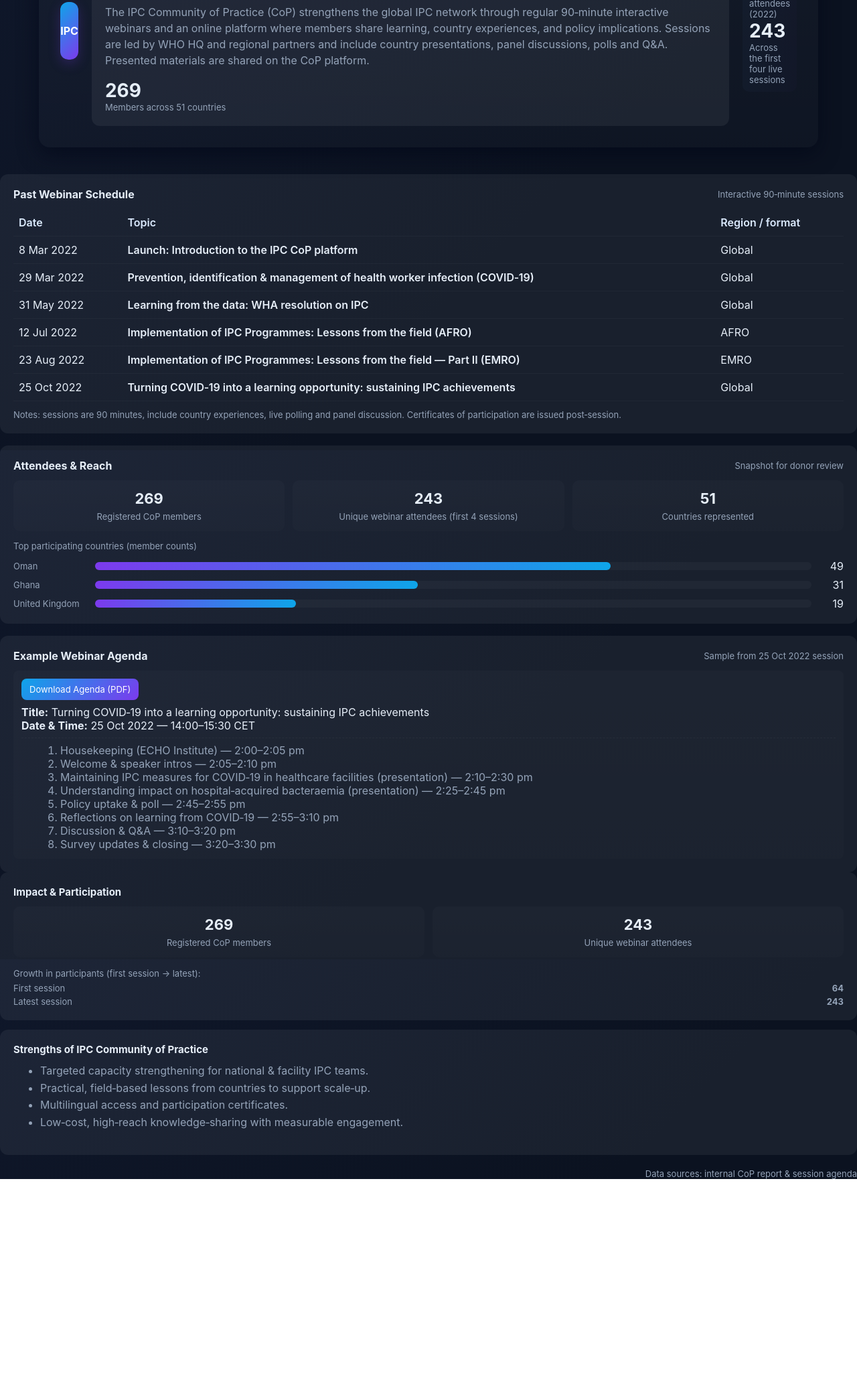
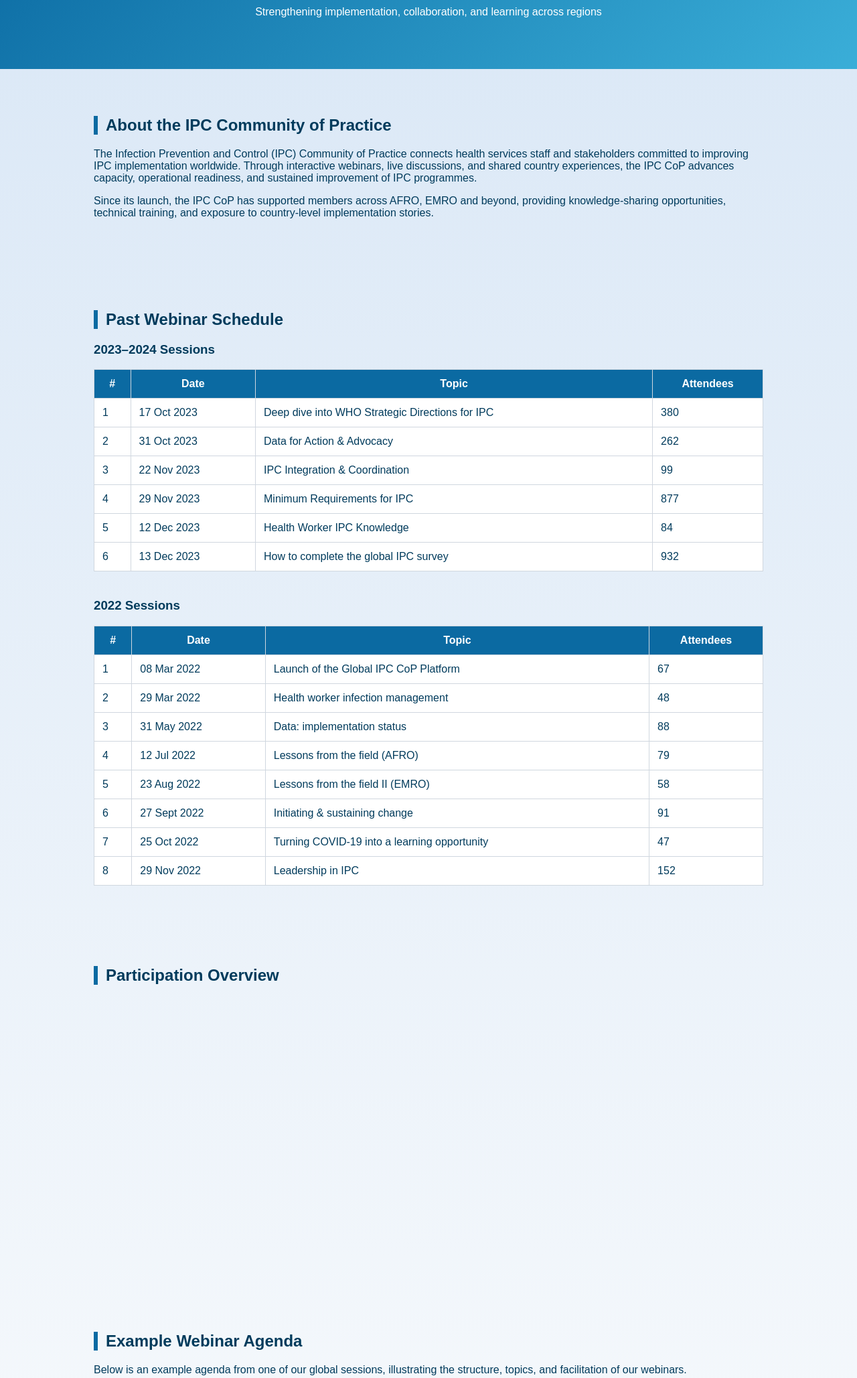
Before and after one commit to nbellaretest/graph_IPC_CoP_webinars, a plain HTML site: page index.html in a window 1280 px wide. Shown: the part 168-2225 px from the top of the page at 67% size. Before the commit the page ends 1928 px from the top, so only its background shows below. Drawn offline with nearby package versions, Linux system fonts and the light colour scheme.

Commit message:
Update index.html
temporary chat gpt

```diff
--- a/index.html
+++ b/index.html
@@ -1,185 +1,170 @@
-<!doctype html>
+<!DOCTYPE html>
 <html lang="en">
 <head>
-<meta charset="utf-8" />
-<meta name="viewport" content="width=device-width,initial-scale=1" />
-<title>IPC Community of Practice — Donor One‑Pager</title>
+<meta charset="UTF-8">
+<title>IPC Community of Practice – Knowledge Sharing & Webinars</title>
 <style>
-  :root{
-    --bg1: linear-gradient(135deg,#0f172a 0%, #0b1220 60%);
-    --card: linear-gradient(135deg,#0ea5e9 0%, #7c3aed 100%);
-    --muted: #94a3b8;
-    --glass: rgba(255,255,255,0.06);
-    --glass-2: rgba(255,255,255,0.03);
-    --accent: #60a5fa;
-    font-family: Inter,ui-sans-serif,system-ui,-apple-system,"Segoe UI",Roboto,"Helvetica Neue",Arial;
-  }
-  html,body{height:100%;margin:0;background:var(--bg1);color:#e6eef8}
-  .wrapper{max-width:1100px;margin:40px auto;padding:32px;border-radius:16px;background:linear-gradient(180deg, rgba(255,255,255,0.03), rgba(255,255,255,0.015));box-shadow:0 10px 30px rgba(2,6,23,0.6)}
-  header{display:flex;align-items:center;gap:20px}
-  .logo{width:86px;height:86px;border-radius:12px;background:var(--card);display:flex;align-items:center;justify-content:center;font-weight:700;color:white;box-shadow:0 6px 18px rgba(124,58,237,0.25)}
-  h1{margin:0;font-size:20px}
-  p.lead{margin:6px 0 0;color:var(--muted)}
-  .grid{display:grid;grid-template-columns:1fr 360px;gap:24px;margin-top:22px}
-  .card{background:var(--glass);padding:20px;border-radius:12px}
-  .section-title{display:flex;justify-content:space-between;align-items:center}
-  .kpi{display:flex;gap:12px;align-items:center}
-  .big-num{font-size:28px;font-weight:700}
-  .small{color:var(--muted);font-size:13px}
-  /* Past webinars table */
-  table{width:100%;border-collapse:collapse;margin-top:12px}
-  th,td{padding:10px 8px;text-align:left;border-bottom:1px solid rgba(255,255,255,0.03)}
-  th{font-weight:600;color:#dbeafe}
-  td.topic{font-weight:600}
-  /* visuals */
-  .stats{display:flex;gap:12px;margin-top:12px}
-  .stat-card{flex:1;padding:14px;border-radius:10px;background:linear-gradient(180deg,rgba(255,255,255,0.02),rgba(255,255,255,0.01));text-align:center}
-  .stat-card h3{margin:0;font-size:22px}
-  .stat-card p{margin:6px 0 0;color:var(--muted)}
-  /* simple bar chart for countries */
-  .bars{display:flex;flex-direction:column;gap:8px;margin-top:12px}
-  .bar{display:flex;align-items:center;gap:12px}
-  .bar .label{width:110px;font-size:13px;color:var(--muted)}
-  .bar .track{flex:1;height:12px;background:var(--glass-2);border-radius:8px;position:relative}
-  .bar .fill{height:100%;border-radius:8px;background:linear-gradient(90deg,#7c3aed,#0ea5e9)}
-  .agenda{margin-top:12px;background:linear-gradient(180deg, rgba(255,255,255,0.02), rgba(255,255,255,0.01));padding:12px;border-radius:8px}
-  footer{margin-top:20px;color:var(--muted);font-size:13px;display:flex;justify-content:space-between;align-items:center}
-  /* responsive */
-  @media(max-width:880px){.grid{grid-template-columns:1fr;}.logo{width:64px;height:64px}.wrapper{margin:20px;padding:18px}}
+    body {
+        margin: 0;
+        font-family: Arial, sans-serif;
+        background: linear-gradient(180deg,#d9e7f6,#f6f9fc);
+        color: #003B5C;
+    }
+    header {
+        padding: 60px 40px;
+        text-align: center;
+        background: linear-gradient(135deg,#0b6aa2,#3aaed8);
+        color: white;
+    }
+    section {
+        padding: 50px 40px;
+        max-width: 1000px;
+        margin: auto;
+    }
+    h2 {
+        border-left: 6px solid #0b6aa2;
+        padding-left: 12px;
+        margin-bottom: 20px;
+    }
+    table {
+        width: 100%;
+        border-collapse: collapse;
+        margin-top: 10px;
+        background: white;
+    }
+    table th, table td {
+        padding: 12px;
+        border: 1px solid #d0d7df;
+    }
+    table th {
+        background: #0b6aa2;
+        color: white;
+    }
+    .chart-container {
+        width: 400px;
+        margin: 30px auto;
+    }
+    .btn {
+        display: inline-block;
+        margin-top: 20px;
+        padding: 12px 22px;
+        background: #0b6aa2;
+        color: white;
+        text-decoration: none;
+        border-radius: 6px;
+    }
 </style>
 </head>
+
 <body>
-  <div class="wrapper">
-    <header>
-      <div class="logo">IPC</div>
-      <div>
-        <h1>Infection Prevention & Control — Global Community of Practice</h1>
-        <p class="lead">Overview highlighting webinars, reach and sample agenda"grid">
-      <main>
-        <section class="card">
-          <div class="section-title"><h2 style="margin:0;font-size:16px">About the IPC Community of Practice & Webinars</h2></div>
-          <p style="margin-top:12px;color:var(--muted);line-height:1.5">The IPC Community of Practice (CoP) strengthens the global IPC network through regular 90‑minute interactive webinars and an online platform where members share learning, country experiences, and policy implications. Sessions are led by WHO HQ and regional partners and include country presentations, panel discussions, polls and Q&A. Presented materials are shared on the CoP platform.</p>
 
-              <div class="big-num">269</div>
-              <div class="small">Members across 51 countries</div>
-            </div>
-            <div style="flex:1;padding:10px;border-radius:10px;background:linear-gradient(90deg,rgba(96,165,250,0.03),rgba(124,58,237,0.02));">
-              <div class="small">Unique webinar attendees (2022)</div>
-              <div class="big-num">243</div>
-              <div class="small">Across the first four live sessions</div>
-            </div>
-          </div>
-        </section>
+<header>
+    <h1>IPC Community of Practice<br>Knowledge Sharing & Global Training Webinars</h1>
+    <p>Strengthening implementation, collaboration, and learning across regions</p>
+</header>
 
-        <section class="card" style="margin-top:18px">
-          <div class="section-title">
-            <h2 style="margin:0;font-size:16px">Past Webinar Schedule</h2>
-            <div class="small">Interactive 90‑minute sessions</div>
-          </div>
+<section>
+    <h2>About the IPC Community of Practice</h2>
+    <p>
+        The Infection Prevention and Control (IPC) Community of Practice connects health services staff
+        and stakeholders committed to improving IPC implementation worldwide. Through interactive
+        webinars, live discussions, and shared country experiences, the IPC CoP advances capacity,
+        operational readiness, and sustained improvement of IPC programmes.
+    </p>
+    <p>
+        Since its launch, the IPC CoP has supported members across AFRO, EMRO and beyond, providing
+        knowledge-sharing opportunities, technical training, and exposure to country-level
+        implementation stories.
+    </p>
+</section>
 
-          <table aria-label="Past webinars">
-            <thead>
-              <tr><th>Date</th><th>Topic</th><th>Region / format</th></tr>
-            </thead>
-            <tbody>
-              <tr><td>8 Mar 2022</td><td class="topic">Launch: Introduction to the IPC CoP platform</td><td>Global</td></tr>
-              <tr><td>29 Mar 2022</td><td class="topic">Prevention, identification & management of health worker infection (COVID‑19)</td><td>Global</td></tr>
-              <tr><td>31 May 2022</td><td class="topic">Learning from the data: WHA resolution on IPC</td><td>Global</td></tr>
-              <tr><td>12 Jul 2022</td><td class="topic">Implementation of IPC Programmes: Lessons from the field (AFRO)</td><td>AFRO</td></tr>
-              <tr><td>23 Aug 2022</td><td class="topic">Implementation of IPC Programmes: Lessons from the field — Part II (EMRO)</td><td>EMRO</td></tr>
-              <tr><td>25 Oct 2022</td><td class="topic">Turning COVID‑19 into a learning opportunity: sustaining IPC achievements</td><td>Global</td></tr>
-            </tbody>
-          </table>
+<section>
+    <h2>Past Webinar Schedule</h2>
 
-          <div style="margin-top:12px;color:var(--muted);font-size:13px">Notes: sessions are 90 minutes, include country experiences, live polling and panel discussion. Certificates of participation are issued post‑session.</div>
-        </section>
+    <h3>2023–2024 Sessions</h3>
+    <table>
+        <tr><th>#</th><th>Date</th><th>Topic</th><th>Attendees</th></tr>
+        <tr><td>1</td><td>17 Oct 2023</td><td>Deep dive into WHO Strategic Directions for IPC</td><td>380</td></tr>
+        <tr><td>2</td><td>31 Oct 2023</td><td>Data for Action & Advocacy</td><td>262</td></tr>
+        <tr><td>3</td><td>22 Nov 2023</td><td>IPC Integration & Coordination</td><td>99</td></tr>
+        <tr><td>4</td><td>29 Nov 2023</td><td>Minimum Requirements for IPC</td><td>877</td></tr>
+        <tr><td>5</td><td>12 Dec 2023</td><td>Health Worker IPC Knowledge</td><td>84</td></tr>
+        <tr><td>6</td><td>13 Dec 2023</td><td>How to complete the global IPC survey</td><td>932</td></tr>
+    </table>
 
-        <section class="card" style="margin-top:18px">
-          <div class="section-title"><h2 style="margin:0;font-size:16px">Attendees & Reach</h2><div class="small">Snapshot for donor review</div></div>
-          <div class="stats">
-            <div class="stat-card">
-              <h3>269</h3>
-              <p class="small">Registered CoP members</p>
-            </div>
-            <div class="stat-card">
-              <h3>243</h3>
-              <p class="small">Unique webinar attendees (first 4 sessions)</p>
-            </div>
-            <div class="stat-card">
-              <h3>51</h3>
-              <p class="small">Countries represented</p>
-            </div>
-          </div>
+    <h3 style="margin-top:40px;">2022 Sessions</h3>
+    <table>
+        <tr><th>#</th><th>Date</th><th>Topic</th><th>Attendees</th></tr>
+        <tr><td>1</td><td>08 Mar 2022</td><td>Launch of the Global IPC CoP Platform</td><td>67</td></tr>
+        <tr><td>2</td><td>29 Mar 2022</td><td>Health worker infection management</td><td>48</td></tr>
+        <tr><td>3</td><td>31 May 2022</td><td>Data: implementation status</td><td>88</td></tr>
+        <tr><td>4</td><td>12 Jul 2022</td><td>Lessons from the field (AFRO)</td><td>79</td></tr>
+        <tr><td>5</td><td>23 Aug 2022</td><td>Lessons from the field II (EMRO)</td><td>58</td></tr>
+        <tr><td>6</td><td>27 Sept 2022</td><td>Initiating & sustaining change</td><td>91</td></tr>
+        <tr><td>7</td><td>25 Oct 2022</td><td>Turning COVID-19 into a learning opportunity</td><td>47</td></tr>
+        <tr><td>8</td><td>29 Nov 2022</td><td>Leadership in IPC</td><td>152</td></tr>
+    </table>
+</section>
 
-          <div style="margin-top:14px">
-            <div class="small">Top participating countries (member counts)</div>
-            <div class="bars" aria-hidden>
-              <div class="bar"><div class="label">Oman</div><div class="track"><div class="fill" style="width:72%"></div></div><div style="width:36px;text-align:right">49</div></div>
-              <div class="bar"><div class="label">Ghana</div><div class="track"><div class="fill" style="width:45%"></div></div><div style="width:36px;text-align:right">31</div></div>
-              <div class="bar"><div class="label">United Kingdom</div><div class="track"><div class="fill" style="width:28%"></div></div><div style="width:36px;text-align:right">19</div></div>
-            </div>
-          </div>
-        </section>
+<section>
+    <h2>Participation Overview</h2>
 
-        <section class="card" style="margin-top:18px">
-          <div class="section-title"><h2 style="margin:0;font-size:16px">Example Webinar Agenda</h2><div class="small">Sample from 25 Oct 2022 session</div></div>
-          <div class="agenda"><div style='margin-bottom:8px'><a href="#" style="display:inline-block;padding:8px 12px;border-radius:8px;background:var(--card);color:white;text-decoration:none;font-size:13px">Download Agenda (PDF)</a></div>
-            <strong>Title:</strong> Turning COVID‑19 into a learning opportunity: sustaining IPC achievements<br>
-            <strong>Date & Time:</strong> 25 Oct 2022 — 14:00–15:30 CET<br>
-            <hr style="border:none;border-top:1px dashed rgba(255,255,255,0.04);margin:8px 0">
-            <ol style="margin:6px 0 0 18px;color:var(--muted)">
-              <li>Housekeeping (ECHO Institute) — 2:00–2:05 pm</li>
-              <li>Welcome & speaker intros — 2:05–2:10 pm</li>
-              <li>Maintaining IPC measures for COVID‑19 in healthcare facilities (presentation) — 2:10–2:30 pm</li>
-              <li>Understanding impact on hospital‑acquired bacteraemia (presentation) — 2:25–2:45 pm</li>
-              <li>Policy uptake & poll — 2:45–2:55 pm</li>
-              <li>Reflections on learning from COVID‑19 — 2:55–3:10 pm</li>
-              <li>Discussion & Q&A — 3:10–3:20 pm</li>
-              <li>Survey updates & closing — 3:20–3:30 pm</li>
-            </ol>
-          </div>
-        </section>
-
-      </main>
-
-      <aside>
-        <div class="card">
-          <div class="section-title"><h3 style="margin:0;font-size:15px">Impact & Participation</h3></div>
-          <div class="stats" style="margin-top:12px">
-            <div class="stat-card"><h3>269</h3><p class="small">Registered CoP members</p></div>
-            <div class="stat-card"><h3>243</h3><p class="small">Unique webinar attendees</p></div>
-          </div>
-          <div style="margin-top:16px;color:var(--muted);font-size:13px">
-            Growth in participants (first session → latest):
-            <div style="margin-top:6px;display:flex;justify-content:space-between"><span>First session</span><strong>64</strong></div>
-            <div style="margin-top:4px;display:flex;justify-content:space-between"><span>Latest session</span><strong>243</strong></div>
-          </div>
-        </div>
-
-        <div class="card" style="margin-top:14px">
-          <h3 style="margin:0;font-size:15px">Strengths of IPC Community of Practice</h3>
-          <ul style="margin-top:10px;color:var(--muted);line-height:1.6">
-            <li>Targeted capacity strengthening for national & facility IPC teams.</li>
-            <li>Practical, field‑based lessons from countries to support scale‑up.</li>
-            <li>Multilingual access and participation certificates.</li>
-            <li>Low‑cost, high‑reach knowledge‑sharing with measurable engagement.</li>
-          </ul>
-        </div>
-      </aside>
+    <div class="chart-container">
+        <canvas id="attendeesBar"></canvas>
     </div>
 
-    <footer>
-      <div></div>
-      <div class="small">Data sources: internal CoP report & session agenda</div>
-    </footer>
-  </div>
+    <div class="chart-container">
+        <canvas id="uniquePie"></canvas>
+    </div>
+</section>
+
+<section>
+    <h2>Example Webinar Agenda</h2>
+    <p>Below is an example agenda from one of our global sessions, illustrating the structure, topics, and facilitation of our webinars.</p>
+
+    <ul>
+        <li>Welcome remarks and introduction of speakers</li>
+        <li>Technical presentations from WHO and partner institutions</li>
+        <li>Country experiences and implementation insights</li>
+        <li>Interactive polling and discussion</li>
+        <li>Updates, Q&A, and closing remarks</li>
+    </ul>
+
+    <a class="btn" href="sandbox:/mnt/data/agenda.pdf" download>Download Full Agenda (PDF)</a>
+</section>
 
 <script>
-  // small interactive: show tooltip on hover for KPI cards
-  document.querySelectorAll('.stat-card').forEach(card=>{
-    card.addEventListener('mouseenter',()=>card.style.transform='translateY(-6px)');
-    card.addEventListener('mouseleave',()=>card.style.transform='translateY(0)');
-  });
+/* BAR CHART: Attendees */
+
+const ctx1 = document.getElementById('attendeesBar').getContext('2d');
+new Chart(ctx1, {
+    type: 'bar',
+    data: {
+        labels: ["17 Oct 23","31 Oct 23","22 Nov 23","29 Nov 23","12 Dec 23","13 Dec 23"],
+        datasets: [{
+            label: "Attendees",
+            data: [380,262,99,877,84,932],
+        }]
+    },
+    options: { responsive: true }
+});
+
+/* PIE CHART: Unique attendees (2023 total: 2634, 2022 total: 645) */
+
+const ctx2 = document.getElementById('uniquePie').getContext('2d');
+new Chart(ctx2, {
+    type: 'pie',
+    data: {
+        labels: ["2023 Total Unique Attendees","2022 Total Unique Attendees"],
+        datasets: [{
+            data: [2634,645],
+        }]
+    },
+    options: { responsive: true }
+});
 </script>
+
+<script src="https://cdn.jsdelivr.net/npm/chart.js"></script>
+
 </body>
 </html>
```
